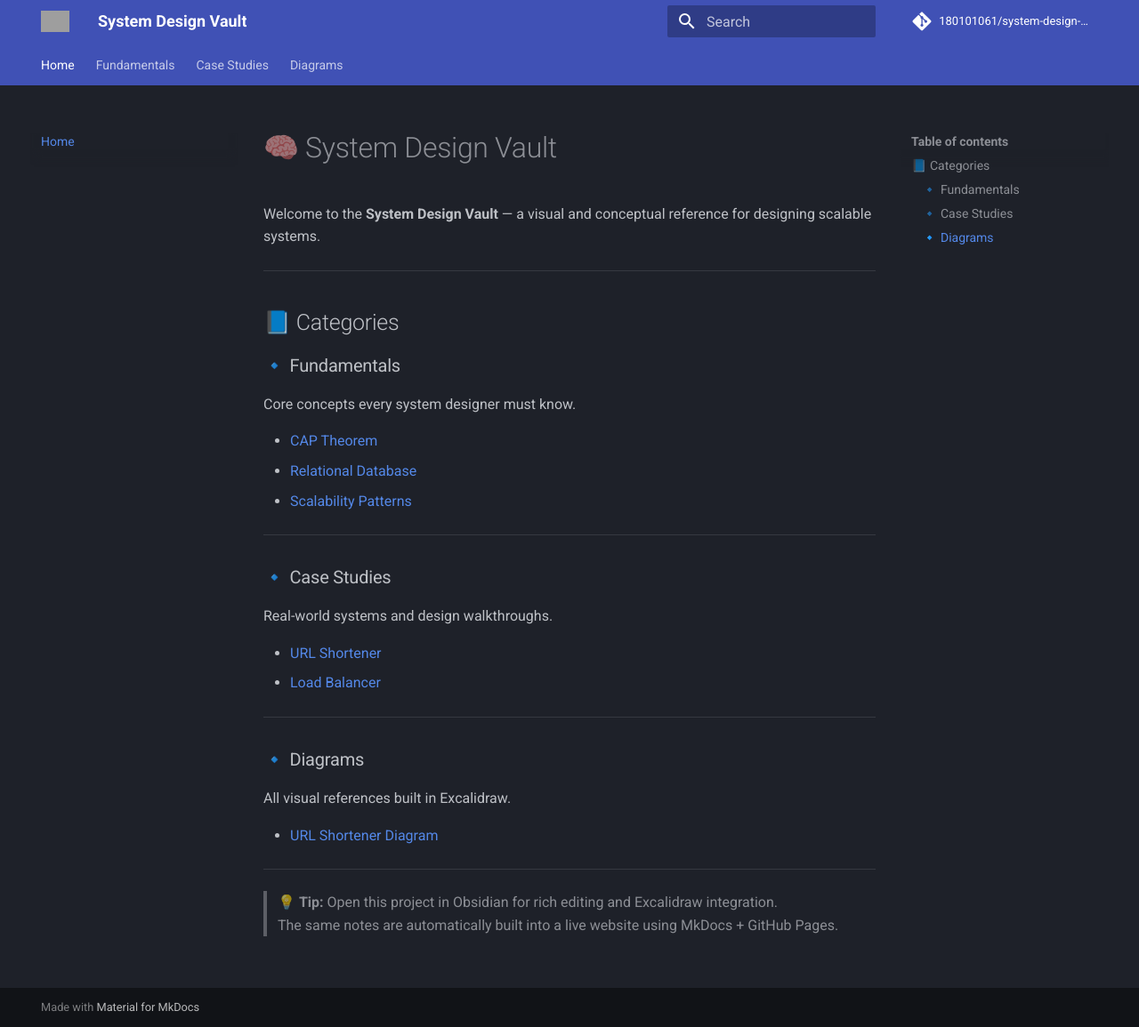
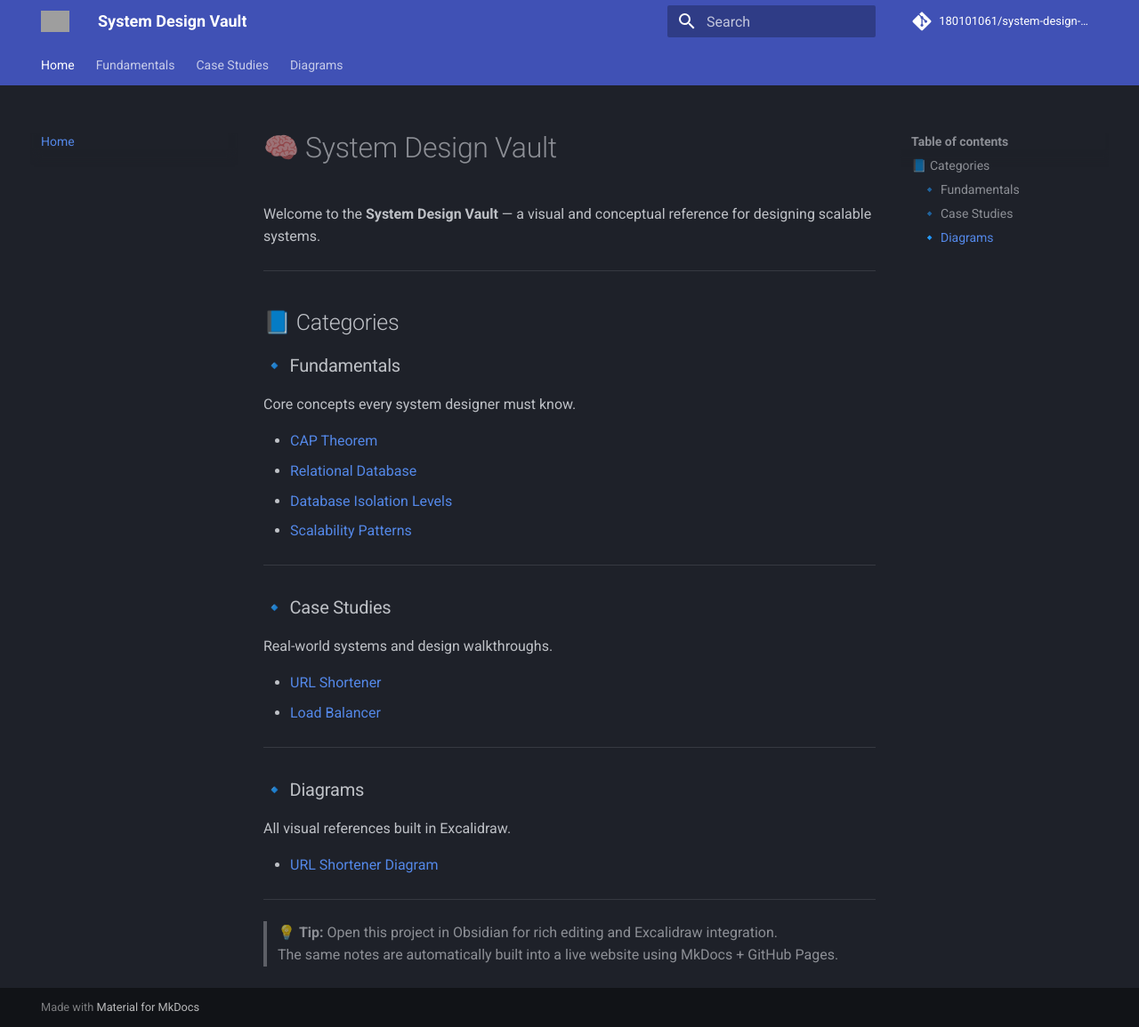
Before and after one commit to 180101061/system-design-vault, an MkDocs documentation site: the page built from docs/index.md, in a window 1280 px wide and 1155 px high. Shown: the whole window at 89% size. Built offline with MkDocs 1.6.1 and Material for MkDocs 9.7.7, drawn with Linux system fonts in a browser that asks for light colours; comment, search, counter and statistics services are not loaded; grey boxes are pictures that could not be loaded.

Commit message:
database isolation level

```diff
--- a/docs/index.md
+++ b/docs/index.md
@@ -11,6 +11,7 @@ Core concepts every system designer must know.
 
 - [CAP Theorem](Fundamentals/CAP%20Theorem.md)
 - [Relational Database](Fundamentals/Relational%20Database.md)
+-  [Database Isolation Levels ](Fundamentals/Database%20Isolation%20Levels.md)
 - [Scalability Patterns](Fundamentals/Scalability%20Patterns.md)
 
 ---
```
Also changed, not shown: 1 other file.
